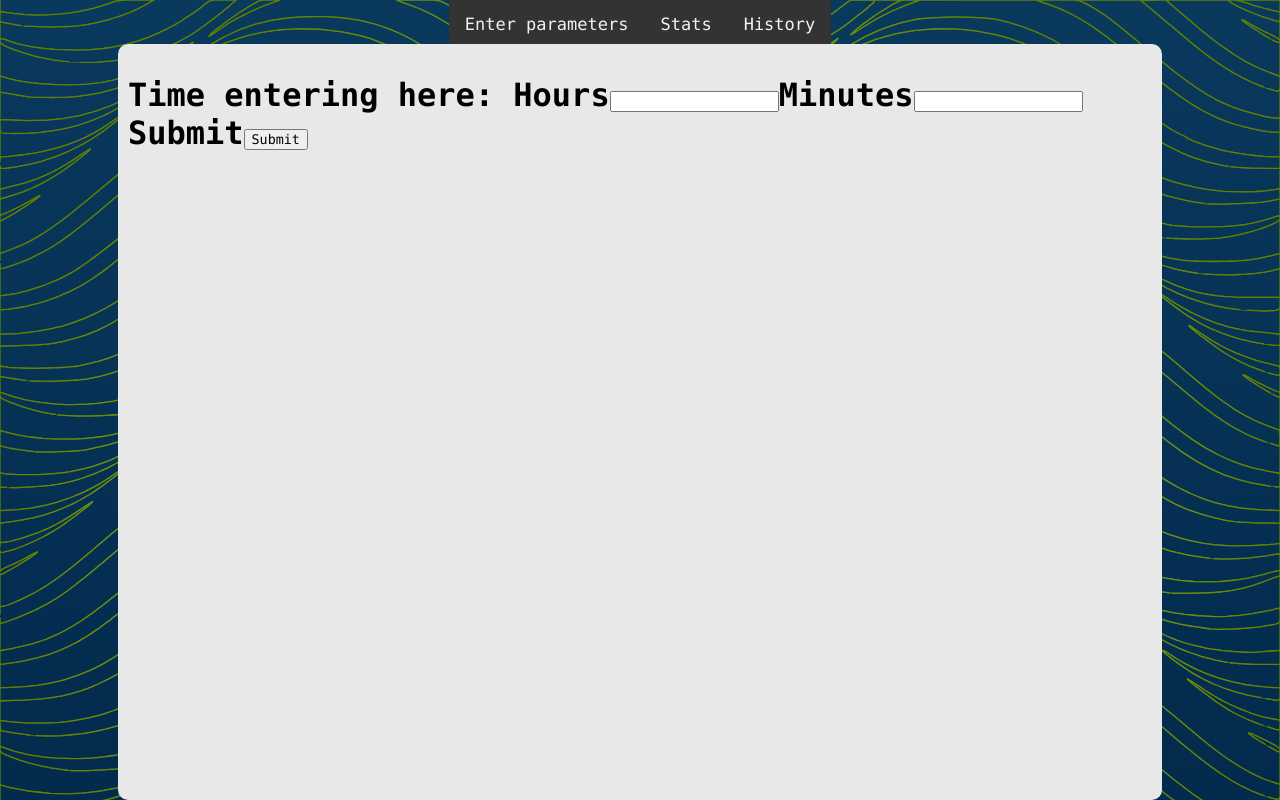
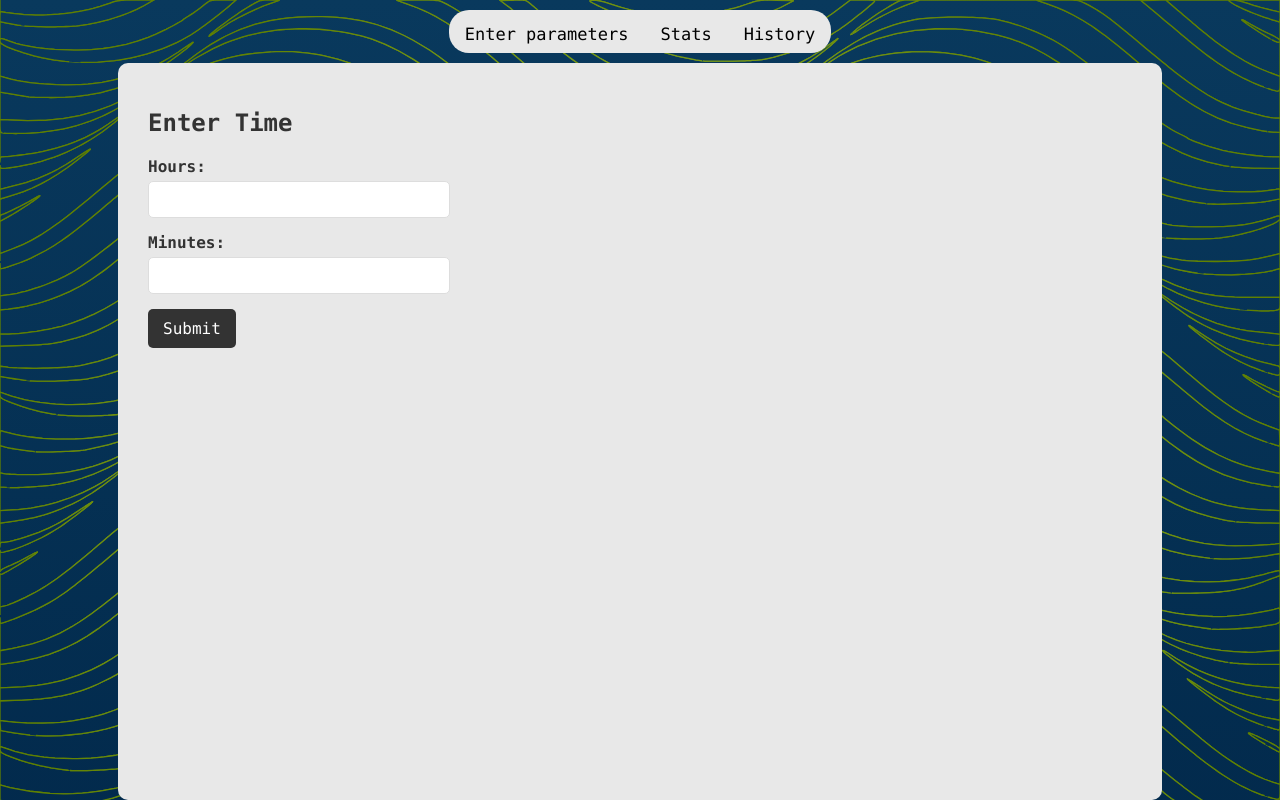
Before and after one commit to kaloyan-yanev/HackTuesXI, a Flask app: page / in a window 1280 px wide. Run offline with Flask 3, Linux system fonts and the light colour scheme.

Commit message:
more stylistic changes

```diff
--- a/app.py
+++ b/app.py
@@ -10,7 +10,7 @@ app = Flask(__name__)
 db = mysql.connector.connect(
     host = 'localhost',
     user = 'root',
-    password = 'gogo112008',
+    password = 'WhatTheFUCKIsMySQL420',
     database = 'login_info'
 )
 mycursor = db.cursor(buffered = True)
--- /dev/null
+++ b/static/index.css
@@ -0,0 +1,51 @@
+body {
+    font-family: 'Arial', sans-serif;
+    background-color: #f4f4f4;
+    display: flex;
+    justify-content: center;
+    align-items: center;
+    height: 100vh;
+    margin: 0;
+}
+
+.form-container{
+    display:flex;
+    margin: 20px;
+    flex-direction: column;
+    align-items: flex-start;
+}
+
+.form-container h1 {
+    margin-bottom: 20px;
+    font-size: 24px;
+    color: #333;
+}
+
+.form-container label {
+    display: block;
+    margin-bottom: 5px;
+    font-weight: bold;
+    color: #333;
+}
+
+.form-container input[type="text"] {
+    width: 100%;
+    padding: 10px;
+    margin-bottom: 15px;
+    border: 1px solid #ddd;
+    border-radius: 5px;
+}
+
+.form-container input[type="submit"] {
+    background-color: #333;
+    color: #fff;
+    padding: 10px 15px;
+    border: none;
+    border-radius: 5px;
+    cursor: pointer;
+    font-size: 16px;
+}
+
+.form-container input[type="submit"]:hover {
+    background-color: #555;
+}
--- a/static/styles.css
+++ b/static/styles.css
@@ -20,18 +20,21 @@
     width: 80%;
     padding:10px;
     height: 100vh;
-    margin: 0 auto;
+    margin-top: 10px;
     border-radius: 10px;
   }
 
   .topnav {
-      background-color: #333;
+      background-color: rgb(232, 232, 232);
       overflow: hidden;
+      margin: 0 20px;
+      margin-top: 10px;
+      border-radius: 20px;
     }
 
     .topnav a {
       float: left;
-      color: #f2f2f2;
+      color: #000000;
       text-align: center;
       padding: 14px 16px;
       text-decoration: none;
@@ -39,15 +42,7 @@
       transition: background-color 0.3s ease;
     }
 
-    /* Change the color of links on hover */
     .topnav a:hover, .topnav a.active:hover{
-      background-color: #ddd;
-      color: black;
-    }
-
-    /* Add a color to the active/current link */
-    .topnav a.active {
-      background-color: #04AA6D;
-      transition: background-color 0.3s ease;
+      background-color: #333;
       color: white;
     }
--- a/templates/Index.html
+++ b/templates/Index.html
@@ -3,6 +3,18 @@
 {% block title %}Index{% endblock %}
 
 {% block content %}
-<h1>Time entering here: Hours{{form.Hours}}Minutes{{form.minutes}}Submit{{form.Submit}}</h1>
-<p></p>
+<head>
+    <link rel="stylesheet" href="{{ url_for('static', filename='index.css') }}">
+</head>
+
+<div class="form-container">
+    <h1>Enter Time</h1>
+    <form>
+        <label for="hours">Hours:</label>
+        {{ form.Hours }}
+        <label for="minutes">Minutes:</label>
+        {{ form.minutes }}
+        {{ form.Submit }}
+    </form>
+</div>
 {% endblock %}
```
Also changed, not shown: static/table.css (added, +25 -0 lines), templates/Table.html (+8 -8 lines), templates/stats.html (+8 -0 lines).
